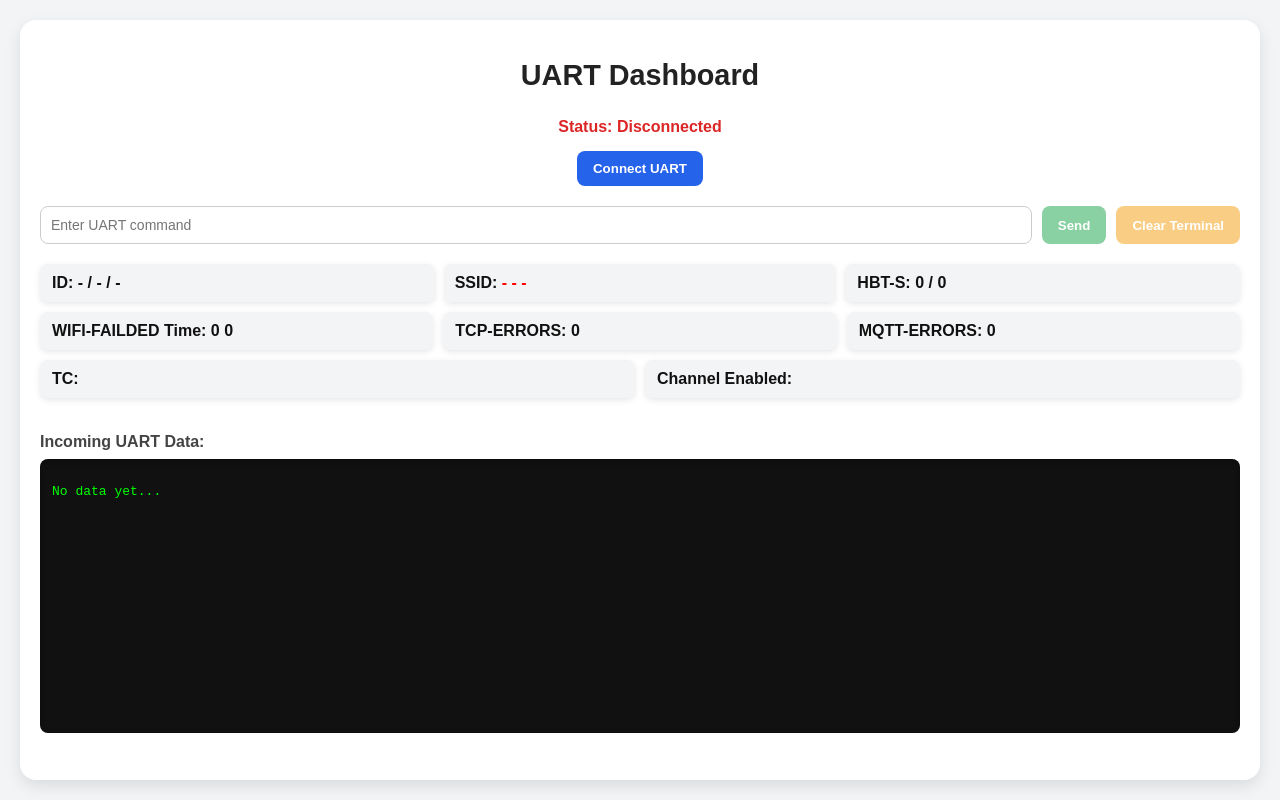
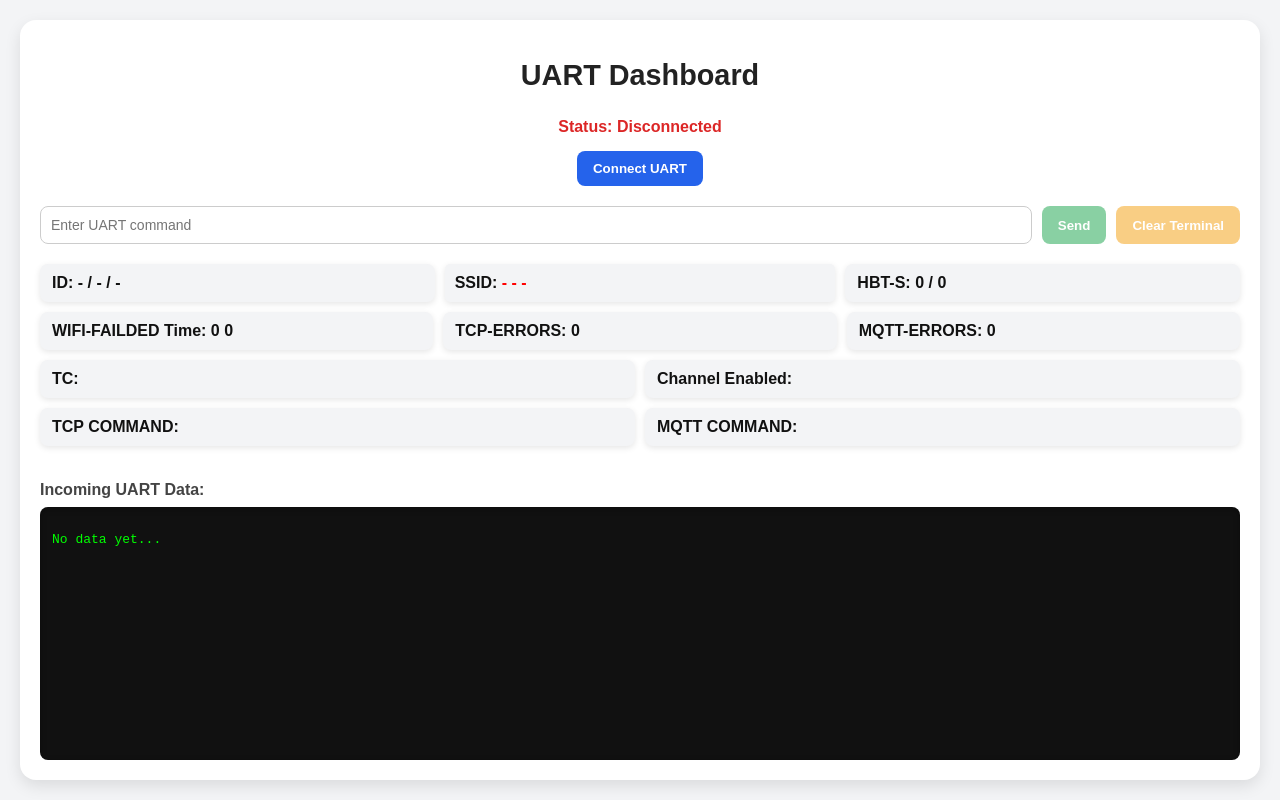
Before and after one commit to siddhiGvc2/Kwikay_Uart_Monitor, a React (Create React App) app: page / in a window 1280 px wide. Built offline with nearby package versions, Linux system fonts and the light colour scheme.

Commit message:
displayed TCP coomand & MQTT command

```diff
--- a/src/App.js
+++ b/src/App.js
@@ -74,7 +74,9 @@ export default function App() {
     lastTc:"",
     lastPulses:"",
     tc:"",
-    pulses:""
+    pulses:"",
+    tcp_command:"",
+    mqtt_command:"",
 
   });
 
@@ -89,7 +91,7 @@ export default function App() {
   // Parse terminal data into device info
   const parseDeviceInfo = (data) => {
     console.log(data);
-  const info = { macId: "", fwVersion: "", serialNumber: "",ssid: "", ssid1: "",ssid2:"",ssid3:"" ,tc:"",pulses:"",lastTc:"",lastPulses:""};
+  const info = { macId: "", fwVersion: "", serialNumber: "",ssid: "", ssid1: "",ssid2:"",ssid3:"" ,tc:"",pulses:"",lastTc:"",lastPulses:"",tcp_command:"",mqtt_command:""};
 
  if (data.startsWith("*MAC:")) {
       console.log(data);
@@ -217,6 +219,14 @@ export default function App() {
 
       });
     }
+     else if(data.startsWith("*TCP-"))
+    {
+      info.tcp_command=data;
+    }
+     else if(data.startsWith("*MQTT-"))
+    {
+       info.mqtt_command=data;
+    }
     else if(data.startsWith("*TC"))
     {
       setDeviceInfo((prev) => ({
@@ -258,7 +268,9 @@ export default function App() {
     tc:info.tc || prev.tc,
     pulses: info.pulses || prev.pulses,
     lastTc:info.lastTc || prev.lastTc,
-    lastPulses:info.lastPulses || prev.lastPulses
+    lastPulses:info.lastPulses || prev.lastPulses,
+    tcp_command:info.tcp_command || prev.tcp_command,
+    mqtt_command:info.mqtt_command || prev.mqtt_command
 
 
   }));
@@ -503,6 +515,12 @@ let uartBuffer = "";
            <div className="info-card2">
              <strong>Channel Enabled:</strong> {deviceInfo.pulses || ""}
            </div>
+            <div className="info-card2">
+             <strong>TCP COMMAND:</strong> {deviceInfo.tcp_command || ""}
+           </div>
+           <div className="info-card2">
+             <strong>MQTT COMMAND:</strong> {deviceInfo.mqtt_command || ""}
+           </div>
 
         </div>
 
```
